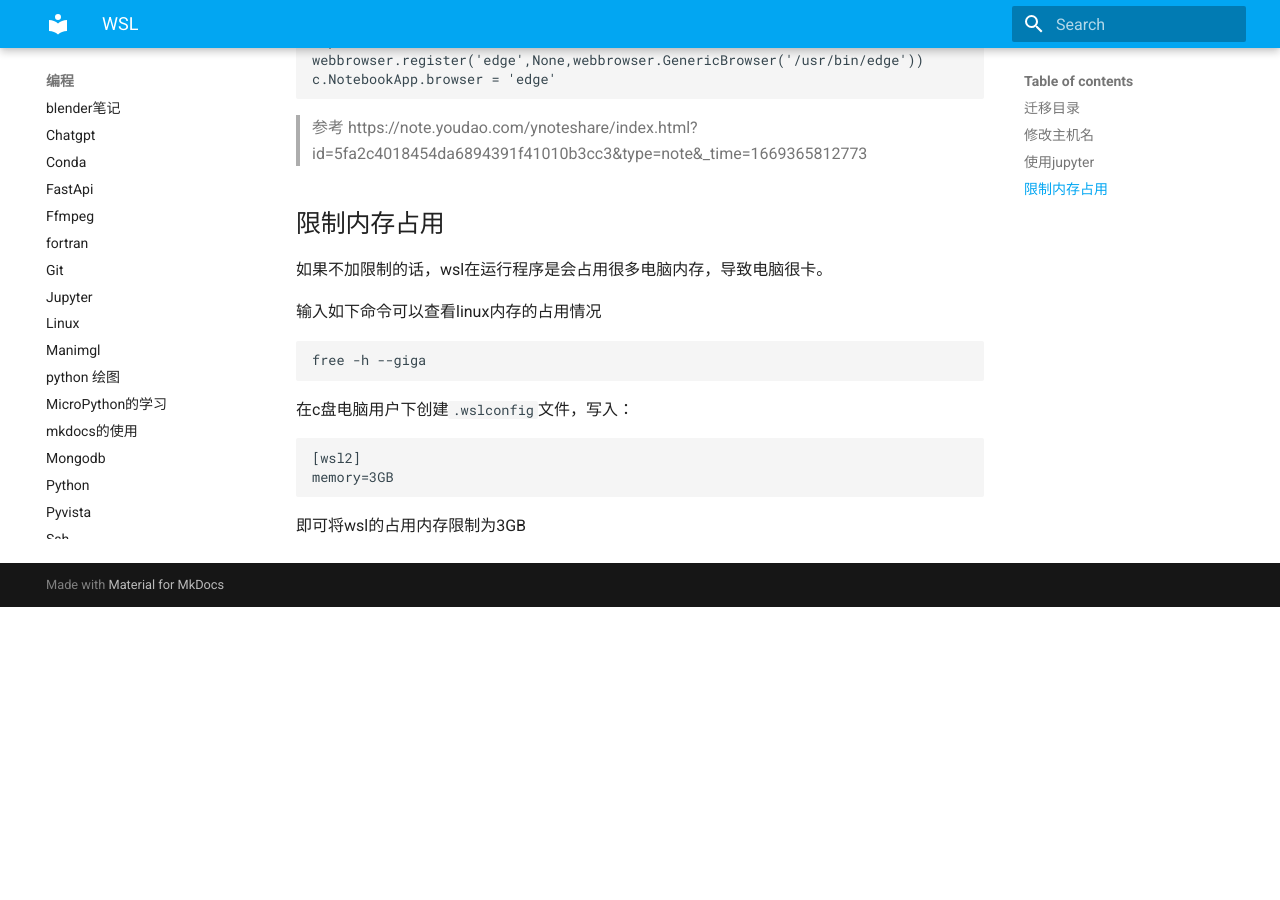
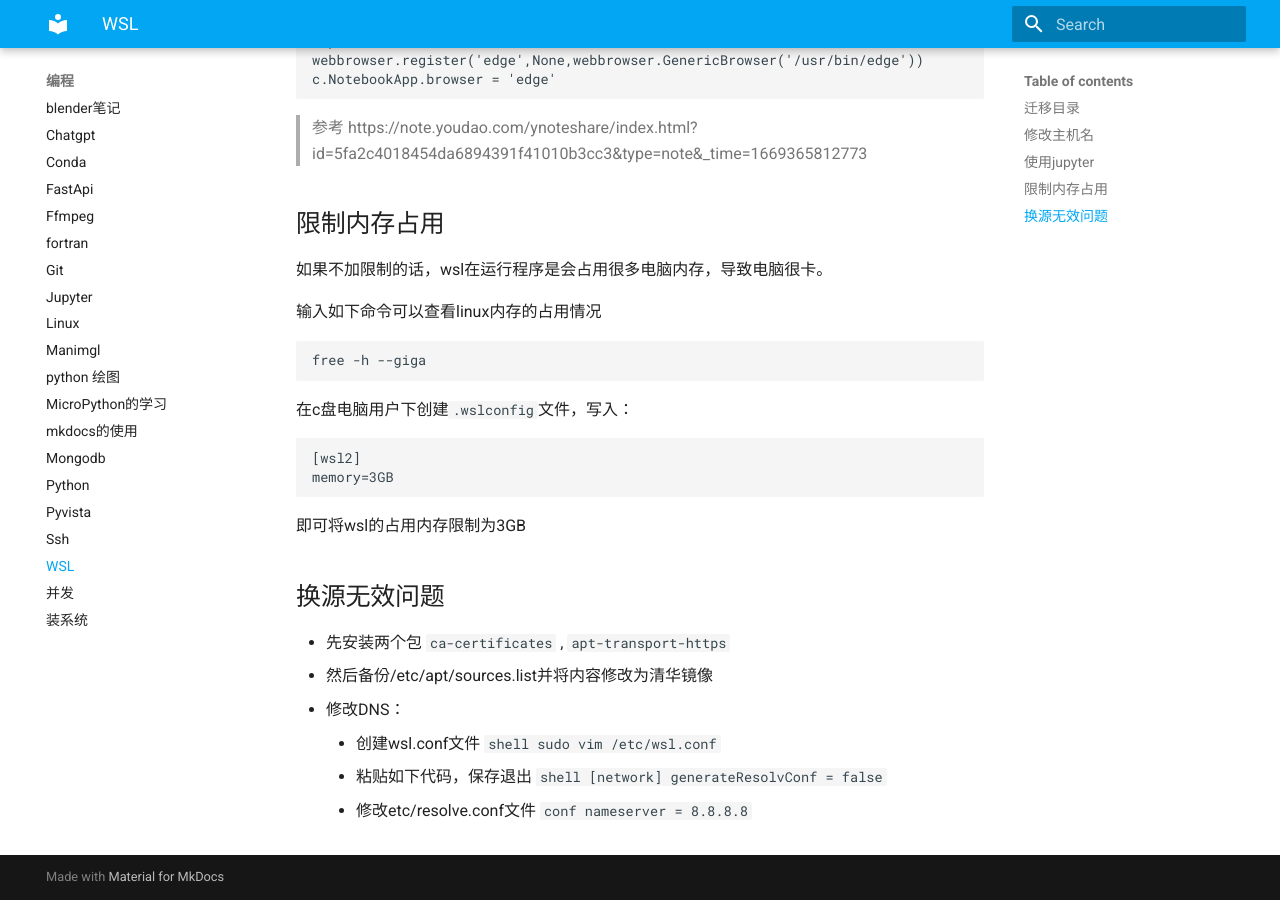
Before and after one commit to feifeiboys/feifeiboys.github.io, an MkDocs documentation site: the page built from docs/编程/wsl.md, in a window 1280 px wide and 900 px high, scrolled down 1676 px. Built offline with MkDocs 1.6.1 and Material for MkDocs 9.7.7, drawn with Linux system fonts in a browser that asks for light colours; nearby versions of some CDN libraries; before the commit the page ends 2283 px from its top, so only the background shows below that.

````diff
--- a/docs/编程/wsl.md
+++ b/docs/编程/wsl.md
@@ -76,3 +76,21 @@ free -h --giga
 memory=3GB
 ```
 即可将wsl的占用内存限制为3GB
+
+## 换源无效问题
+- 先安装两个包 `ca-certificates` , `apt-transport-https`
+- 然后备份/etc/apt/sources.list并将内容修改为清华镜像
+- 修改DNS：
+    - 创建wsl.conf文件
+    ```shell
+    sudo vim /etc/wsl.conf
+    ```
+    - 粘贴如下代码，保存退出
+    ```shell
+    [network]
+    generateResolvConf = false
+    ```
+    - 修改etc/resolve.conf文件
+    ```conf
+    nameserver = 8.8.8.8
+    ```
````
Also changed, not shown: docs/AI/pytorch.md (+4 -0 lines), docs/编程/blender.md (+7 -1 lines).
